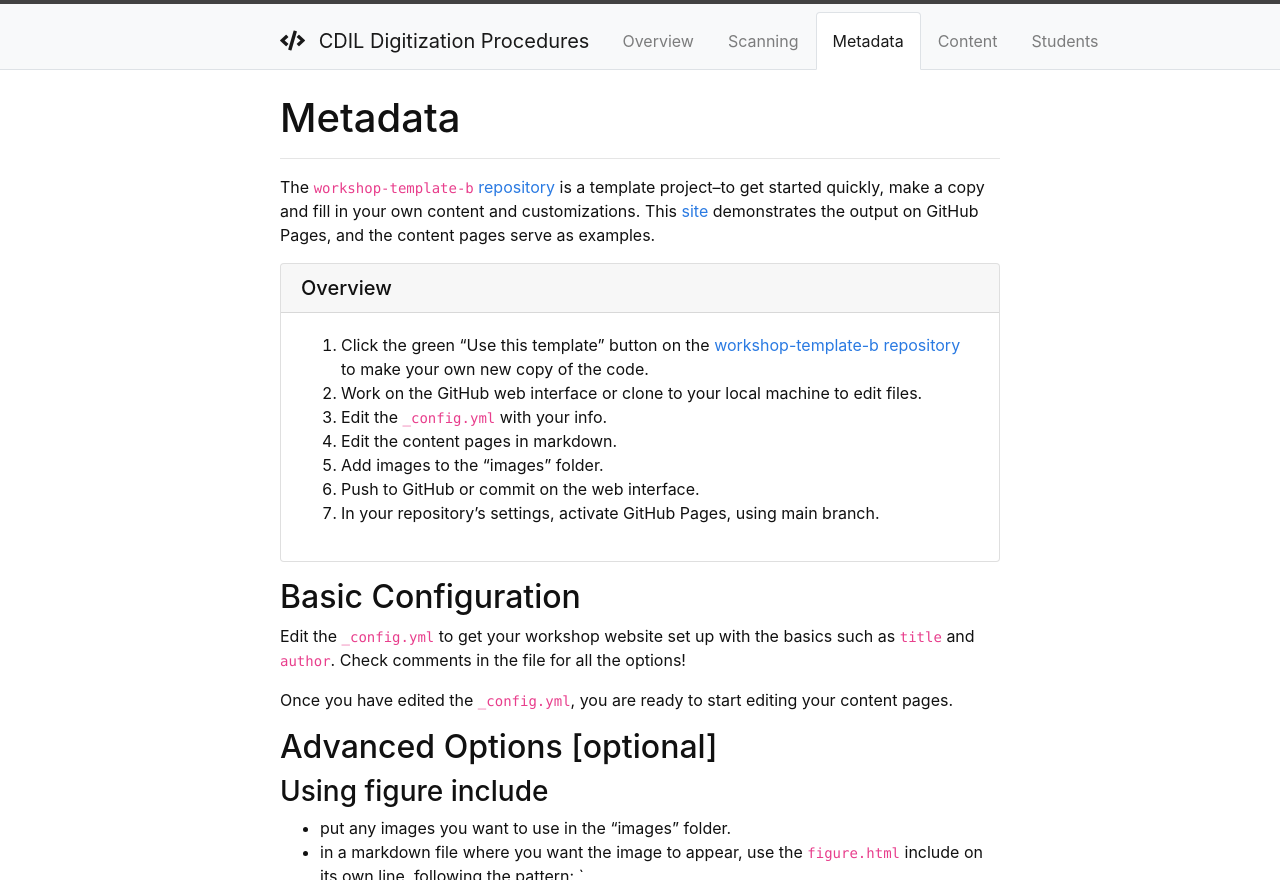
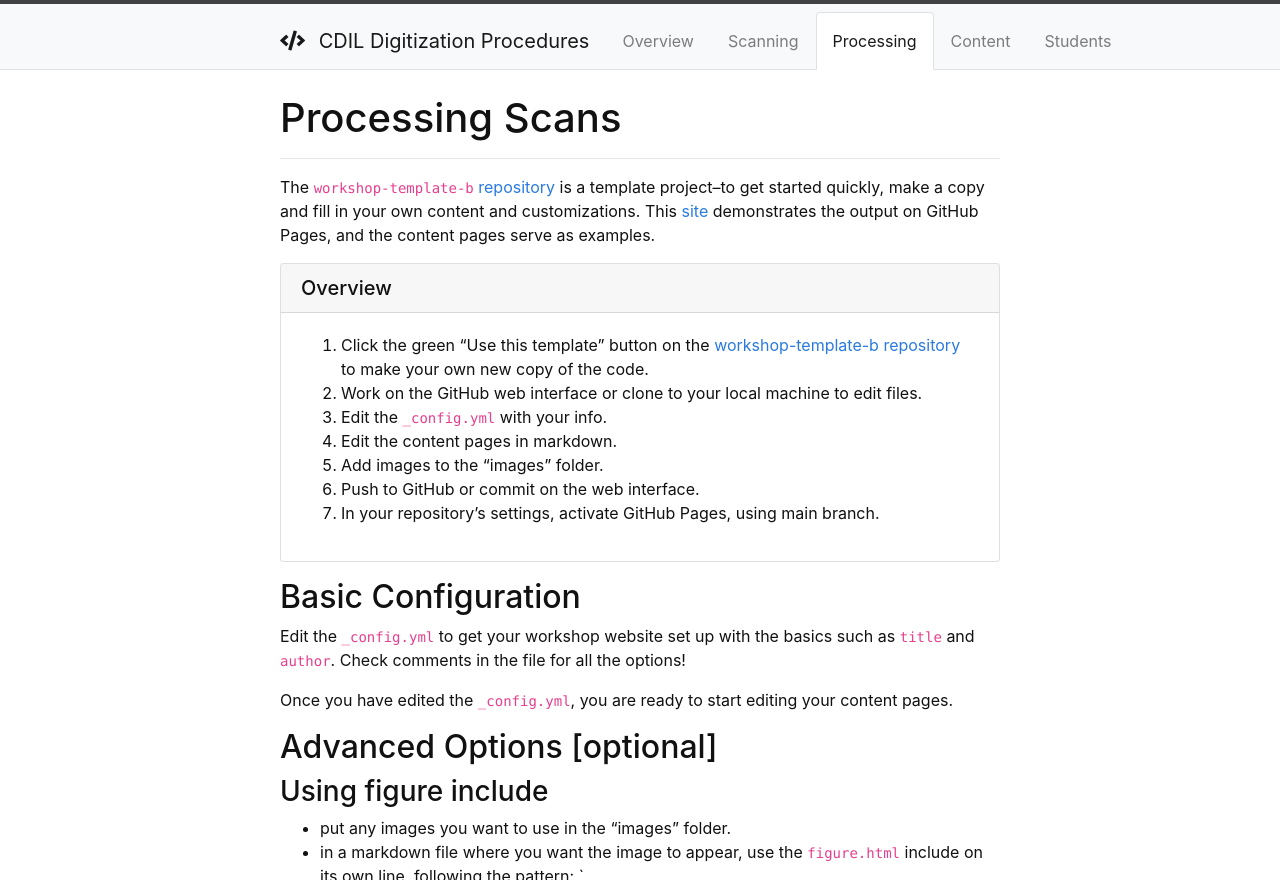
Before and after one commit to uidaholib/dds-student-workflow, a Jekyll site: the page built from content/2-lesson.md, in a window 1280 px wide and 900 px high, cut to the strip 0-880 px from the top of the window. Built offline with Jekyll 4.4.1, drawn with Linux system fonts in a browser that asks for light colours.

Commit message:
updating processing page

```diff
--- a/content/2-lesson.md
+++ b/content/2-lesson.md
@@ -1,6 +1,6 @@
 ---
-title: Metadata
-nav: Metadata
+title: Processing Scans
+nav: Processing
 topics:
 ---
 
```
